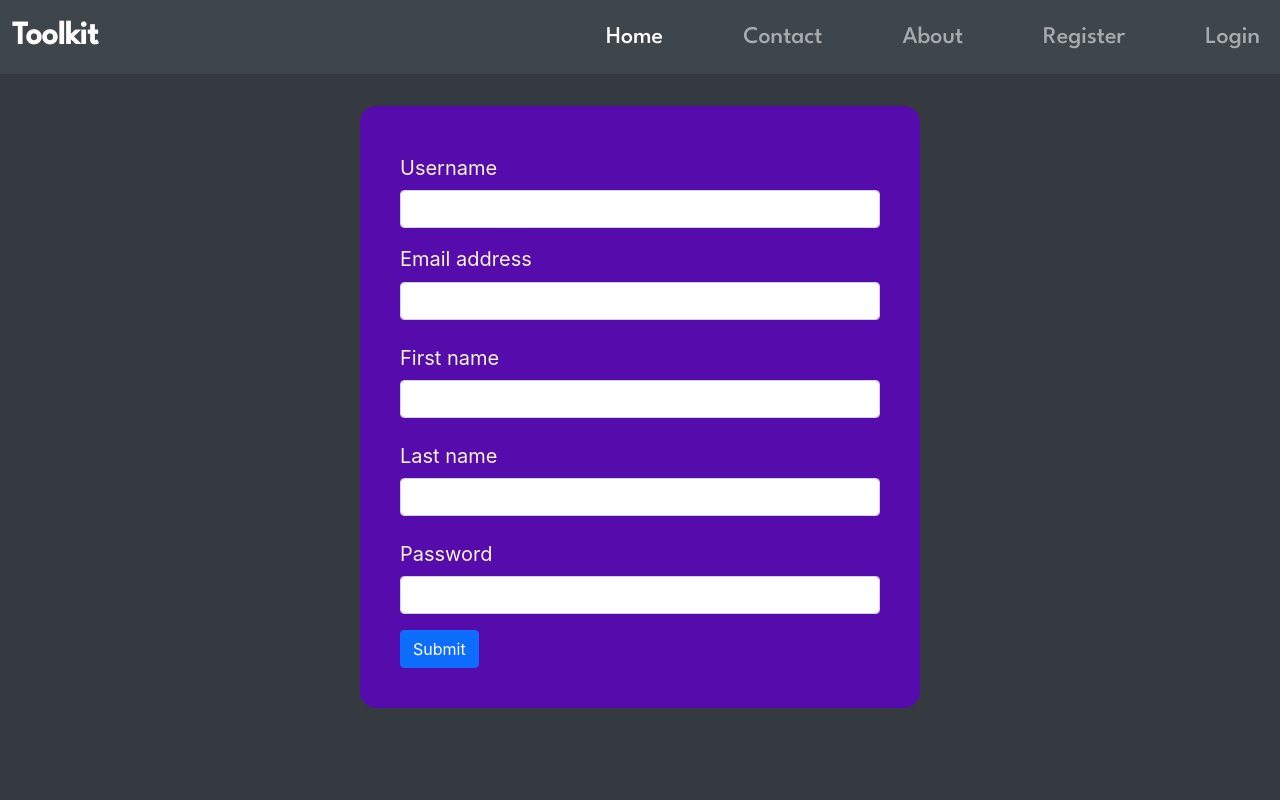
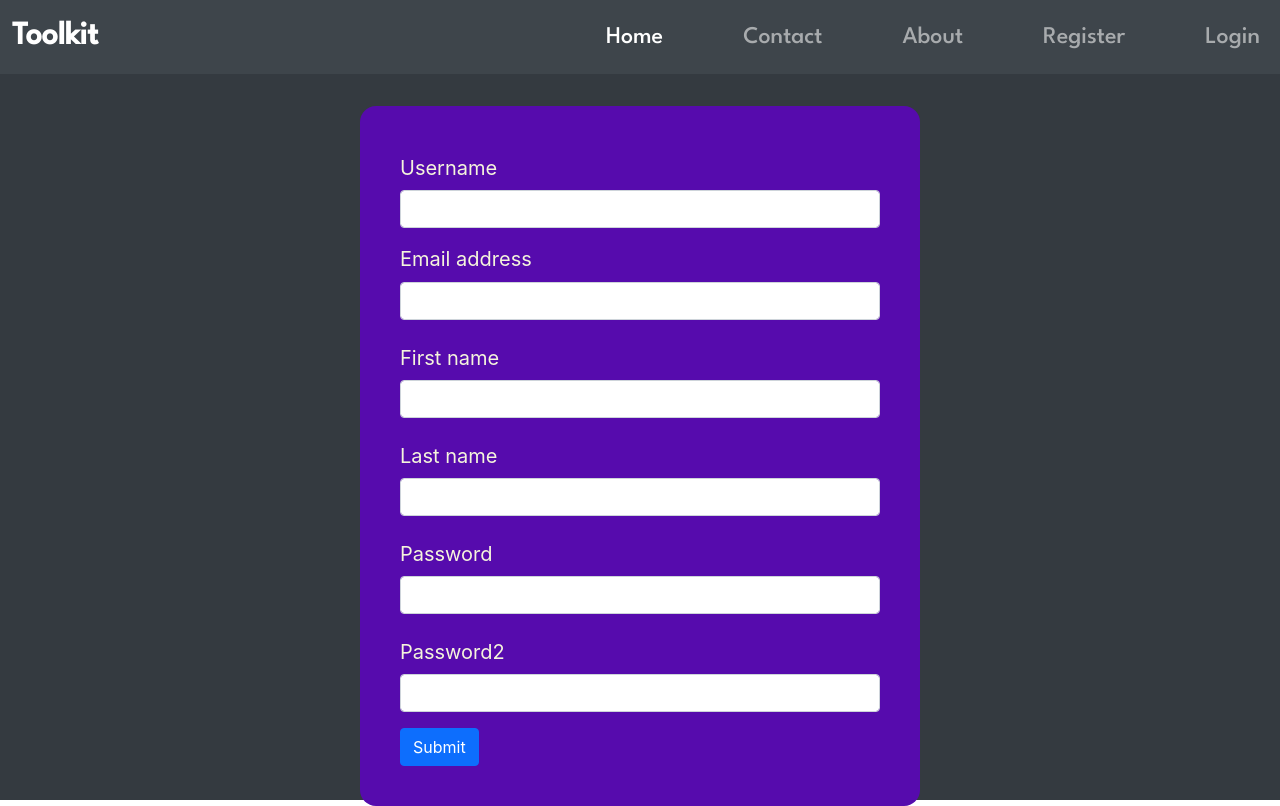
Before and after one commit to pragatig746/frontend, a React (Create React App) app: page /register in a window 1280 px wide. Built offline with nearby package versions, Linux system fonts and the light colour scheme.

Commit message:
Connect register api
Error faced

```diff
--- a/src/components/Register.js
+++ b/src/components/Register.js
@@ -1,11 +1,55 @@
-import React from "react";
 import Navbar from "./Navbar";
+import React, { useState, useContext } from "react";
+import { useNavigate } from "react-router";
 
 const Register = () => {
+  const navigate = useNavigate();
+  const [credentials, setcredentials] = useState({
+    username: "",
+    password: "",
+    password2: "",
+    email: "",
+    fname: "",
+    lname: "",
+  });
+  // const aContext = useContext(alertContext);
+  // const { showAlert } = aContext;
+
+  const handleChange = (e) => {
+    setcredentials({ ...credentials, [e.target.name]: e.target.value });
+  };
+  const handleSubmit = async (e) => {
+    e.preventDefault();
+    const response = await fetch("http://127.0.0.1:8000/register/", {
+      method: "POST",
+      headers: {
+        "Content-Type": "application/json",
+      },
+      body: JSON.stringify({
+        username: credentials.username,
+        password: credentials.password,
+        password2: credentials.password2,
+        email: credentials.email,
+        first_name: credentials.fname,
+        last_name: credentials.lname
+      }),
+    });
+    const json = await response.json();
+    console.log(json);
+    // if (!json.success) {
+    //   showAlert({ type: "danger", msg: json.error });
+    // } else {
+    //   // localStorage.setItem("token", json.authtoken);
+    //   setcredentials({ name: "", email: "", password: "" });
+    //   navigate("/expense");
+    //   showAlert({ type: "success", msg: "Signed up" });
+    // }
+  };
   return (
     <div className="register-main">
       <Navbar />
       <div className="register">
+      <form onSubmit={handleSubmit}>
       <div className="mb-3">
           <label for="username" className="col-form-label">
             Username
@@ -14,6 +58,9 @@ const Register = () => {
               type="text"
               className="form-control"
               id="username"
+              name="username"
+              value={credentials.username}
+              onChange={handleChange}
             />
         </div>
         <div className="mb-3">
@@ -24,6 +71,9 @@ const Register = () => {
             type="email"
             className="form-control"
             id="exampleFormControlInput1"
+            name="email"
+            value={credentials.email}
+            onChange={handleChange}
           />
         </div>
         <div className="mb-3">
@@ -34,6 +84,9 @@ const Register = () => {
               type="text"
               className="form-control"
               id="fname"
+              name="fname"
+              value={credentials.fname}
+              onChange={handleChange}
             />
         </div>
         <div className="mb-3">
@@ -44,6 +97,9 @@ const Register = () => {
               type="text"
               className="form-control"
               id="lname"
+              name="lname"
+              value={credentials.lname}
+              onChange={handleChange}
             />
         </div>
         <div className="mb-3">
@@ -54,11 +110,28 @@ const Register = () => {
               type="password"
               className="form-control"
               id="inputPassword"
+              name="password"
+              value={credentials.password}
+              onChange={handleChange}
+            />
+        </div>
+        <div className="mb-3">
+          <label for="inputPassword" className="col-form-label">
+            Password2
+          </label>
+            <input
+              type="password"
+              className="form-control"
+              id="inputPassword2"
+              name="password2"
+              value={credentials.password2}
+              onChange={handleChange}
             />
         </div>
         <button type="submit" className="btn btn-primary">
           Submit
         </button>
+        </form>
       </div>
     </div>
   );
```
Also changed, not shown: src/api-service.js (added, +13 -0 lines), 1 other file (tests, documents, lock files or other folders).
